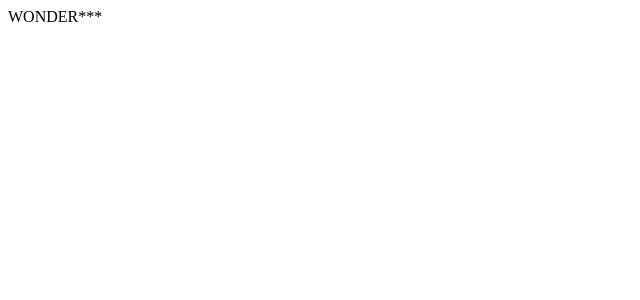
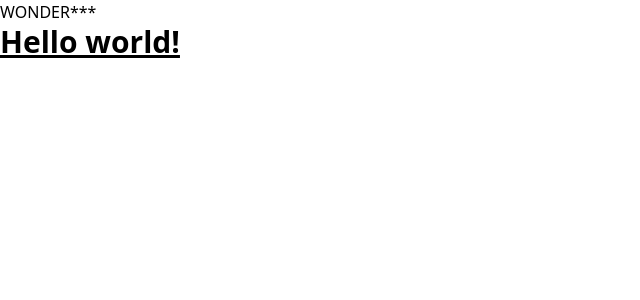
Before and after one commit to Photogenicus-App/Scratch, a React app: page / in a window 1280 px wide. Shown: the top 300 px of the page, without its empty margins (0-640 px from the left). Built offline with nearby package versions, Linux system fonts and the light colour scheme.

Commit message:
pushing skeleton

```diff
--- a/package.json
+++ b/package.json
@@ -36,6 +36,7 @@
     "@babel/core": "^7.20.12",
     "@babel/preset-env": "^7.20.2",
     "@babel/preset-react": "^7.18.6",
+    "autoprefixer": "^10.4.13",
     "babel-loader": "^9.1.2",
     "css-loader": "^6.7.3",
     "env-variable": "^0.0.6",
--- /dev/null
+++ b/postcss.config.js
@@ -0,0 +1,6 @@
+module.exports = {
+  plugins: {
+    tailwindcss: {},
+    autoprefixer: {},
+  },
+};
--- a/src/components/App.js
+++ b/src/components/App.js
@@ -1,9 +1,15 @@
 // rafce
-import React from 'react'
+import React from 'react';
+import '../index.css';
 
 const App = () => {
   return (
-    <div>WONDER***</div>
+    <div>
+      WONDER***
+      <h1 class="text-3xl font-bold underline">
+      Hello world!
+      </h1>
+    </div>
   )
 }
 
--- /dev/null
+++ b/tailwind.config.js
@@ -0,0 +1,9 @@
+/** @type {import('tailwindcss').Config} */
+module.exports = {
+  // below is the only line added to the base generated tailwind code
+  content: ['./src/**/*.{js,jsx,ts,tsx}'],
+  theme: {
+    extend: {},
+  },
+  plugins: [],
+}
--- a/webpack.config.js
+++ b/webpack.config.js
@@ -27,6 +27,12 @@ module.exports = {
             presets: ['@babel/preset-env', '@babel/preset-react']
           }
         }
+      },
+      // below will be our styling loaders, postcss is required for using tailwindcss
+      {
+        test: /\.css$/i,
+        include: path.resolve(__dirname, 'src'),
+        use: ['style-loader', 'css-loader', 'postcss-loader']
       }
     ]
   },
```
Also changed, not shown: src/index.css (added, +7 -0 lines), installed.txt, 1 other file (tests, documents, lock files or other folders).
